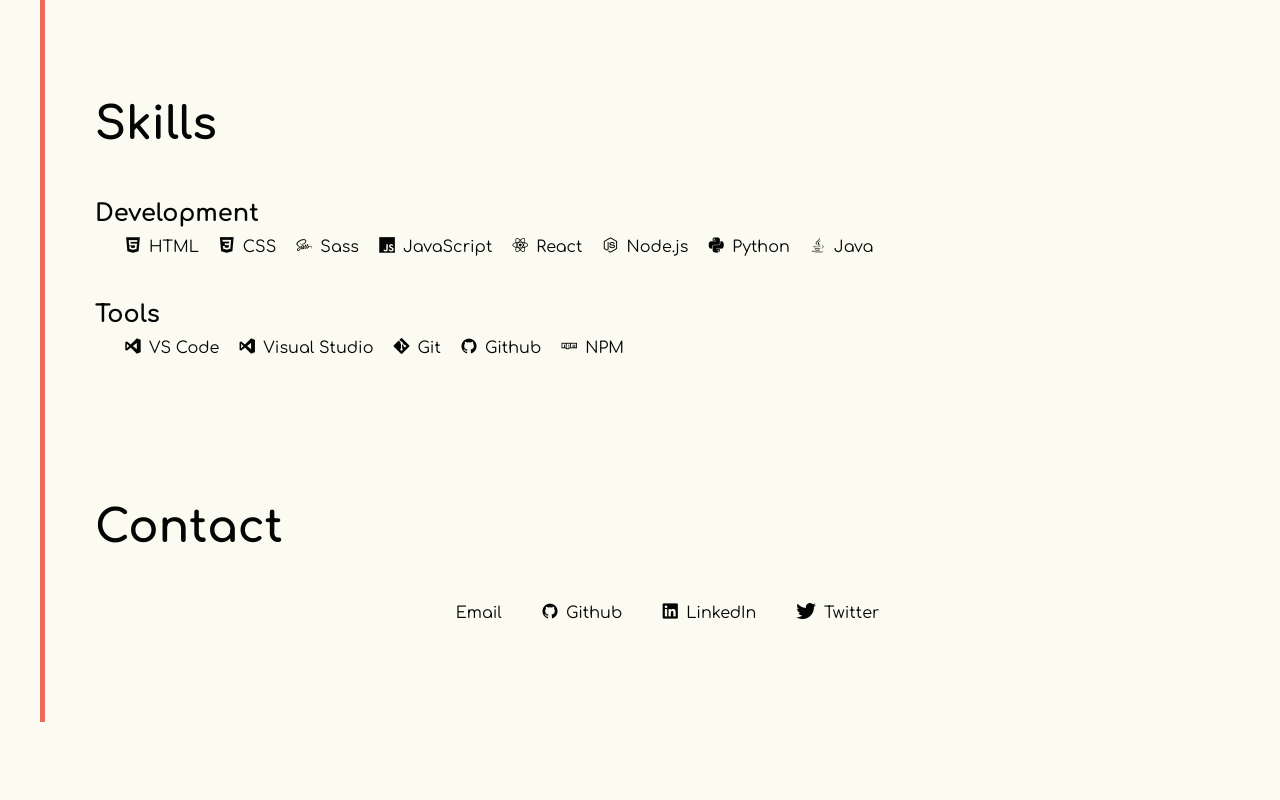
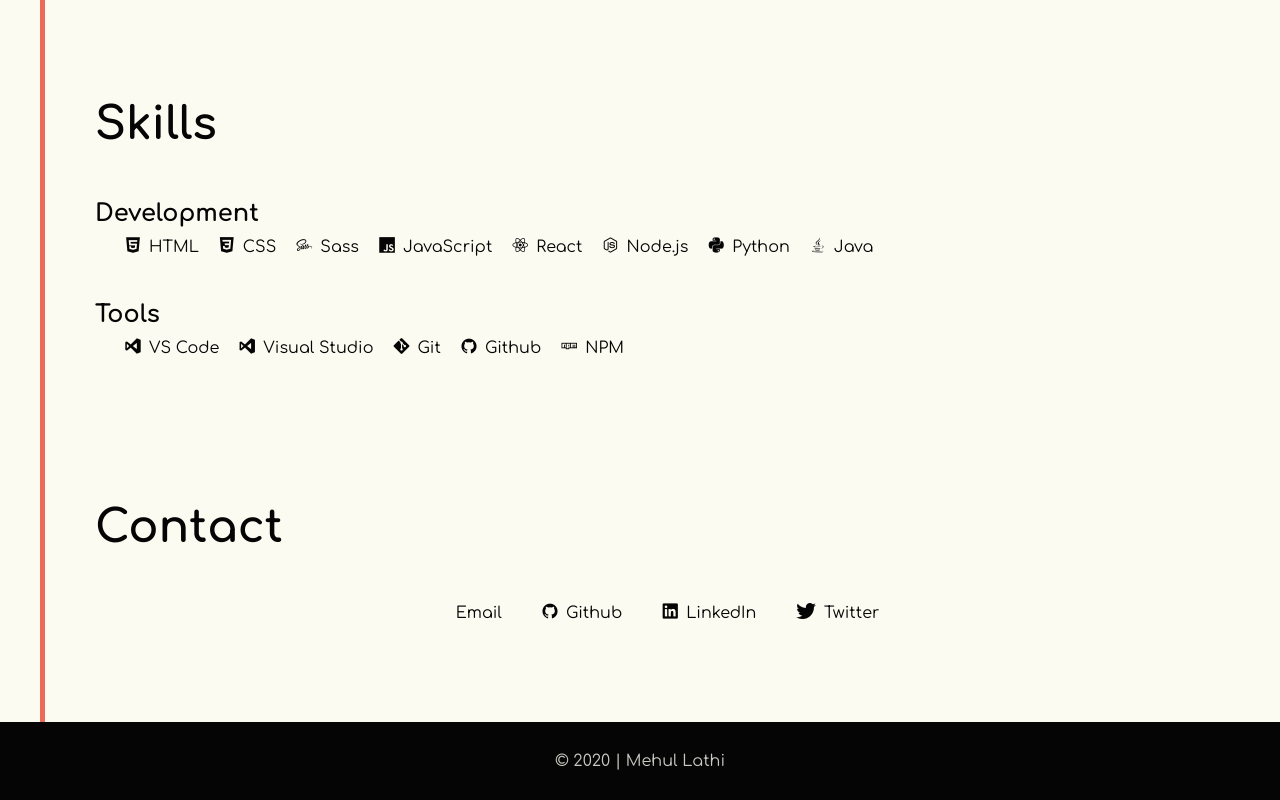
Before and after one commit to codedr0id/Portfolio, a React (Create React App) app: page / in a window 1280 px wide. Shown: the part 1353-2153 px from the top of the page. Before the commit the page ends 2075 px from the top, so only its background shows below. Built offline with nearby package versions, Linux system fonts and the light colour scheme.

Commit message:
Added footer

```diff
--- a/src/App.js
+++ b/src/App.js
@@ -4,6 +4,7 @@ import Header from './components/Header';
 import About from './components/About';
 import Skills from './components/Skills';
 import Contact from './components/Contact';
+import Footer from './components/Footer';
 
 import './App.scss';
 
@@ -17,6 +18,7 @@ function App() {
         <Skills />
         <Contact />
       </main>
+      <Footer />
     </div>
   );
 }
--- a/src/App.scss
+++ b/src/App.scss
@@ -5,6 +5,9 @@
   max-width: 1920px;
   width: 100%;
   // text-align: center;
+  overflow: hidden;
+  position: relative;
+  margin: 0 auto;
 }
 
 main {
--- /dev/null
+++ b/src/components/Footer.js
@@ -0,0 +1,14 @@
+import React, { Component } from 'react';
+import '../scss//Footer.scss';
+
+class Footer extends Component {
+  render() {
+    return (
+      <footer className="Footer">
+        <p>&copy; 2020 | Mehul Lathi</p>
+      </footer>
+    );
+  }
+}
+
+export default Footer;
--- a/src/components/helpers.js
+++ b/src/components/helpers.js
@@ -1,11 +1,11 @@
-import React, { Component } from 'react';
+import React from 'react';
 
 // helper functions
 function displayList(arr, componentName) {
   const list = [];
   for (let item of arr) {
     list.push(
-      <li key={item.label} className={`${componentName}__item`}>
+      <li key={`${componentName}-${item.label}`} className={`${componentName}__item`}>
         <i className={item.icon}> </i>
         {item.label}
       </li>
--- /dev/null
+++ b/src/scss/Footer.scss
@@ -0,0 +1,30 @@
+@import './variables.scss';
+
+.Footer {
+  background-color: $color-black;
+  color: rgba($color-white, 0.8);
+  text-align: center;
+  width: 100vw;
+  padding: 3rem 0;
+  position: relative;
+  left: 50%;
+  transform: translateX(-50%);
+
+//   &::before,
+//   &::after {
+//     content: '';
+//     background-color: inherit;
+//     height: 100%;
+//     width: 100%;
+//     position: absolute;
+//     top: 0;
+//   }
+
+//   &::before {
+//     left: -99%;
+//   }
+
+//   &::after {
+//     right: -99%;
+//   }
+}
--- a/src/scss/Navbar.scss
+++ b/src/scss/Navbar.scss
@@ -7,31 +7,31 @@
   position: fixed;
   left: 50%;
   transform: translateX(-50%);
-  max-width: 1920px;
-  width: 100%;
+  // max-width: 1920px;
+  width: 100vw;
   display: flex;
   justify-content: space-between;
   align-items: center;
   z-index: 100;
 
   // for larger screens
-  &::before,
-  &::after {
-    content: '';
-    background-color: $color-black;
-    height: 100%;
-    width: 1000px;
-    position: absolute;
-    z-index: -1;
-  }
+  // &::before,
+  // &::after {
+  //   content: '';
+  //   background-color: $color-black;
+  //   height: 100%;
+  //   width: 1000px;
+  //   position: absolute;
+  //   z-index: -1;
+  // }
 
-  &::before {
-    left: -1000px;
-  }
+  // &::before {
+  //   left: -1000px;
+  // }
 
-  &::after {
-    right: -1000px;
-  }
+  // &::after {
+  //   right: -1000px;
+  // }
 
   &__logo-container {
     a {
```
